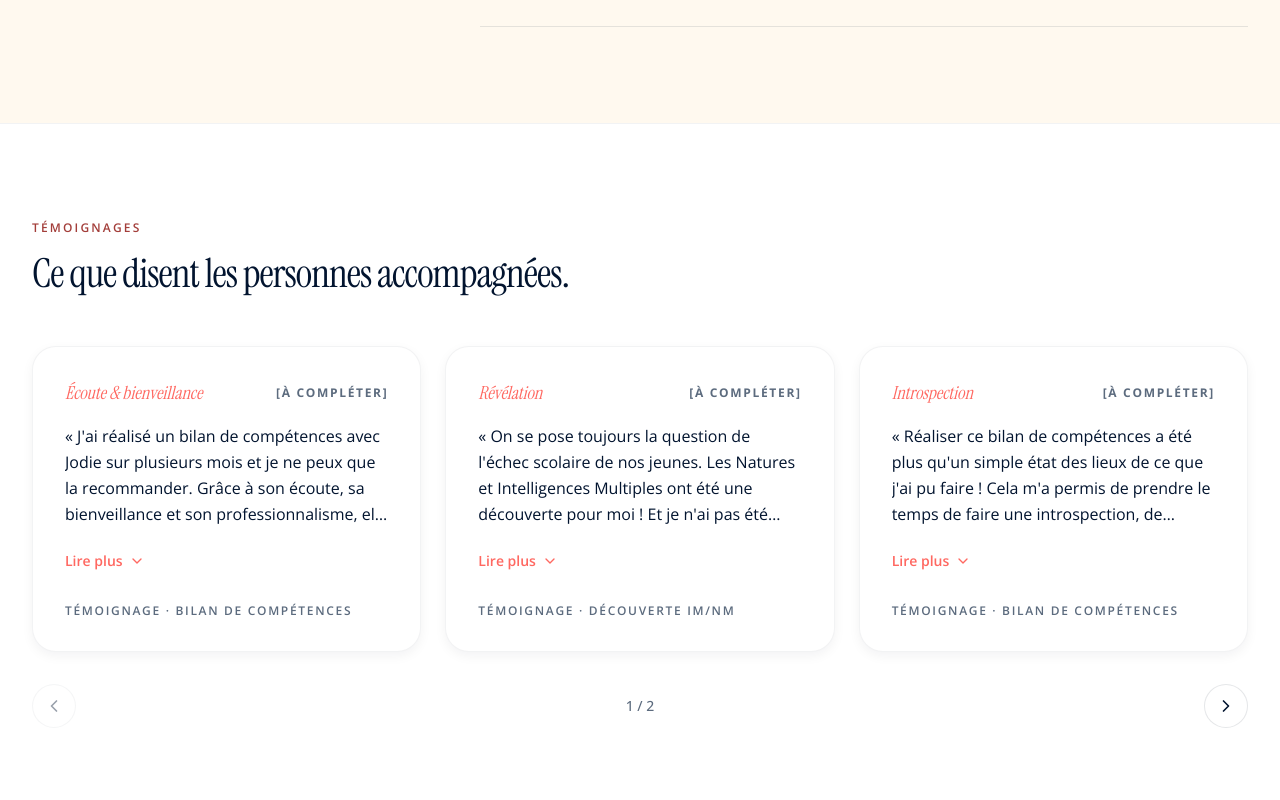
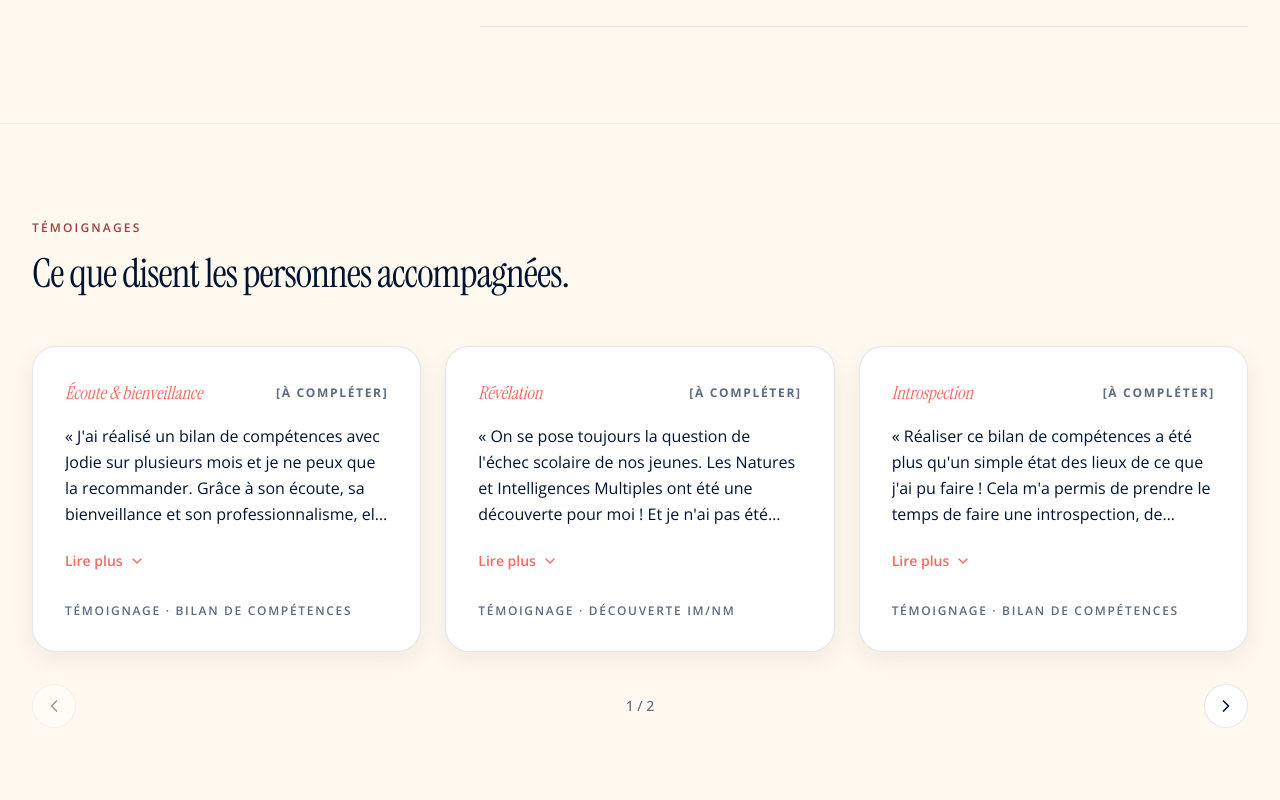
Before and after one commit to chris97425/jodie-manent, a Next.js app: page /jodie-manent/ in a window 1280 px wide. Shown: the part 2280-3080 px from the top of the page. Built offline with nearby package versions, Linux system fonts and the light colour scheme.

Commit message:
feat(home): témoignages — fond sable, cartes blanches contrastées (ombre + bordure)

```diff
--- a/src/components/home/social-proof.tsx
+++ b/src/components/home/social-proof.tsx
@@ -6,7 +6,7 @@ import { HOME_TESTIMONIALS } from "@/lib/content/testimonials";
 export function SocialProof() {
   return (
     <Section
-      className="border-y border-ink-700/5 bg-white"
+      className="border-y border-ink-700/5 bg-cream-50"
       eyebrow="Témoignages"
       title="Ce que disent les personnes accompagnées."
     >
--- a/src/components/testimonials/testimonial-stack.tsx
+++ b/src/components/testimonials/testimonial-stack.tsx
@@ -39,7 +39,7 @@ export function TestimonialStack({
           return (
             <article
               key={item.id}
-              className="flex h-full flex-col rounded-3xl border border-ink-700/5 bg-white p-6 shadow-sm sm:p-8"
+              className="flex h-full flex-col rounded-3xl border border-ink-700/10 bg-white p-6 shadow-md shadow-ink-700/5 sm:p-8"
             >
               <div className="flex flex-wrap items-center justify-between gap-3">
                 {item.summary ? (
```
